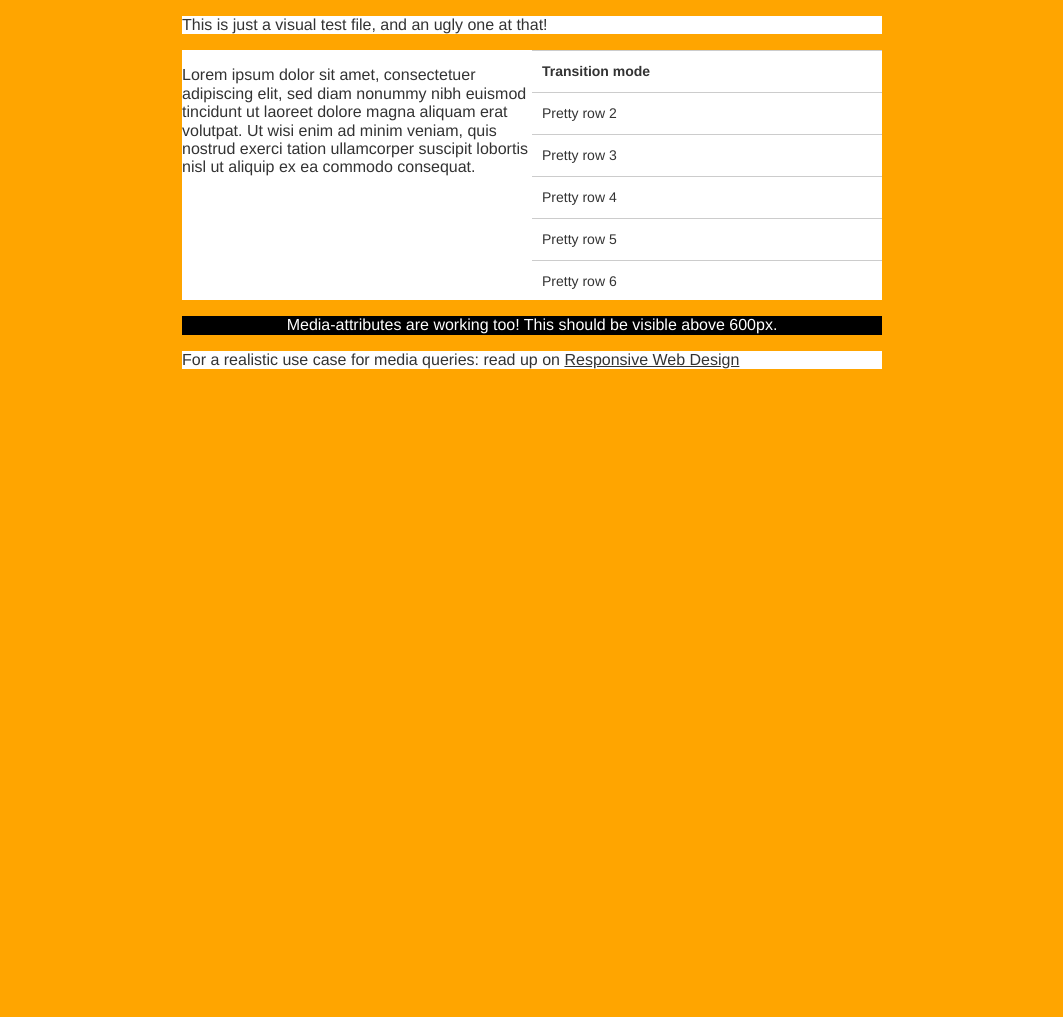
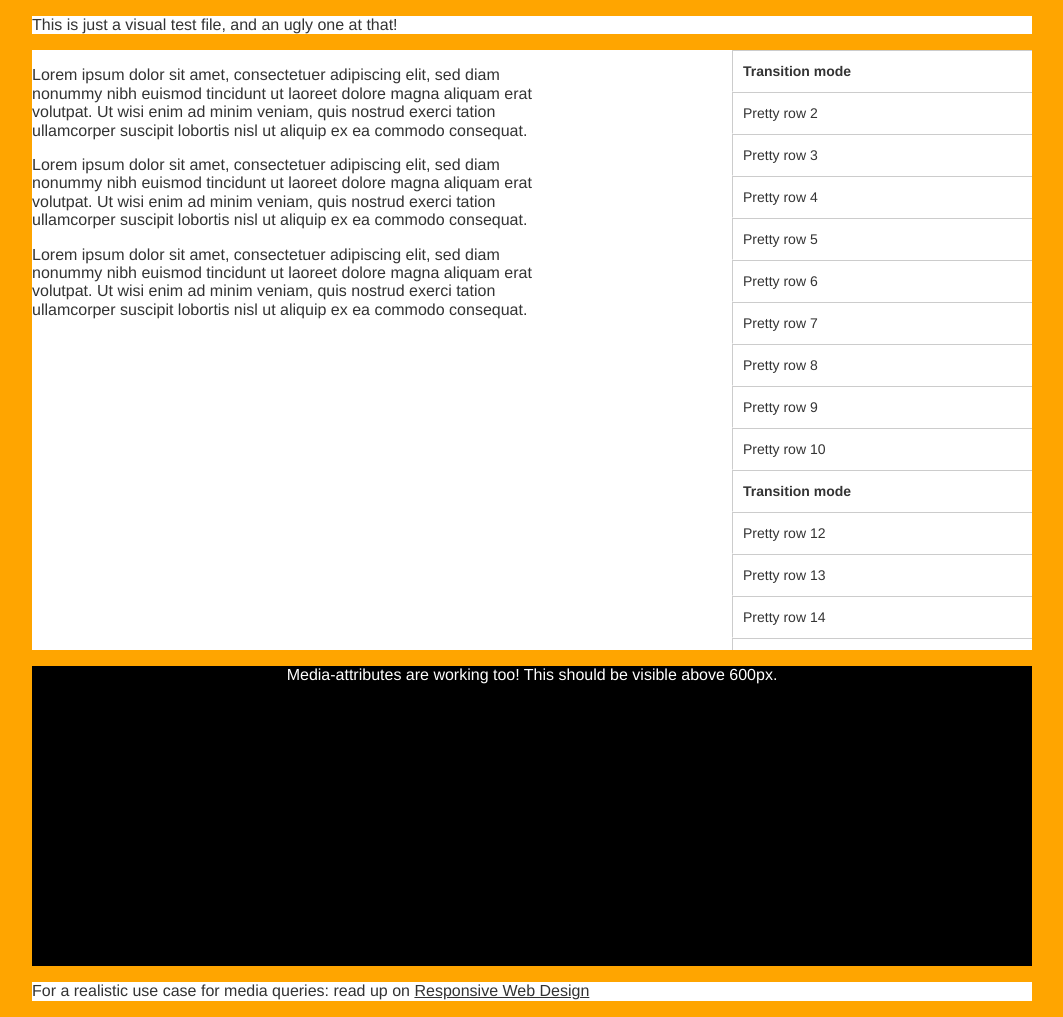
Before and after one commit to roberts-sandbox/test-nick, a PHP site: page /lab/templates/combo/index.html in a window 1280 px wide. Shown: the whole page, without its empty margins (108-1171 px from the left). Before the commit the page ends 369 px from the top, so only its background shows below. Run offline with PHP 8.4, Linux system fonts and the light colour scheme; some libraries are stand-ins or nearby versions.

Commit message:
changed cutoff dimensions

```diff
--- a/lab/templates/combo/css/respond_600px_below.css
+++ b/lab/templates/combo/css/respond_600px_below.css
@@ -11,12 +11,14 @@ body {
 	font-family: Helvetica, sans-serif;
 	overflow-y:hidden;
 	overflow-x:hidden;
+	-webkit-user-select:none;
+    -webkit-text-size-adjust:none;
+
 }
 
 div {
-	width: 60%;
 	min-width: 300px;
-	max-width: 700px;
+	max-width: 1000px;
 	margin: 0 auto;
 	background: #fff;
 	padding: 0;
@@ -26,7 +28,6 @@ a {
 }
 
 #blog {
-	width:60%;
 	overflow: hidden;
 }
 
@@ -43,10 +44,62 @@ a {
 	}
 
 
+
+#transition {
+	position:relative;
+	z-index:1;
+	height:300px;
+	width:100%;
+	display:block;
+	float:left;
+	overflow: auto;
+	overflow-x:hidden;
+}
+
+.scroller {
+	position:absolute; z-index:1;
+	/*-webkit-touch-callout:none;*/
+	-webkit-tap-highlight-color:rgba(0,0,0,0);
+	width:100%;
+	padding:0;
+}
+
+.scroller ul {
+	list-style:none;
+	padding:0;
+	margin:0;
+	text-align:left;
+	overflow:hidden;
+}
+
+.scroller li {
+	padding:0 10px;
+	height:40px;
+	width:100%;
+	line-height:40px;
+	border-left:1px solid #ccc;
+	border-top:1px solid #ccc;
+	border-bottom:1px solid #fff;
+	font-size:14px;
+	overflow:hidden;
+}
+
+
+
+
+
+
+
+
+
+
+
+
+
+
 /* Turn on the scrollbar */
 #blog_nav ::-webkit-scrollbar {
     width: 8px;
-	z-index:9999;
 
 }
 
@@ -109,6 +162,19 @@ display:hidden;
 
 
 
+
+
+
+
+
+
+
+
+
+
+
+
+
 /* hide the attribute-test element. test2.css will show it */
 #attribute-test {
 	display: none;
@@ -137,6 +203,21 @@ display:hidden;
 		background: blue;
 	}
 
+#blog_content {
+	float:left;
+	width:50%
+	}
+
+	#blog_nav {
+	float:right;
+	width:10%;
+	background-color:#cccccc;
+	}
+
+#transition {
+	height:600px;
+	}
+
 }
 
 /*styles for 1000px and up!*/
@@ -145,16 +226,7 @@ display:hidden;
 		background: orange;
 	}
 
-	#blog_content {
-	float:left;
-	width:50%
-	}
 
-	#blog_nav {
-	float:right;
-	width:50%;
-	background-color:#cccccc;
-	}
 }
 
 /*styles for 1300px and up!*/
--- a/lab/templates/combo/css/respond_600px_plus.css
+++ b/lab/templates/combo/css/respond_600px_plus.css
@@ -5,4 +5,5 @@ it should only apply on screen > 600px */
 	color: #fff;
 	background: black;
 	text-align: center;
+	height:300px;
 }
--- a/lab/templates/combo/index.html
+++ b/lab/templates/combo/index.html
@@ -11,8 +11,7 @@
 
 	<link href="css/style.css" rel="stylesheet"/>
 	<link href="css/normalize.css" rel="stylesheet"/>
-	<link href="css/respond_600px_below.css" rel="stylesheet"/>
-	<link href="css/respond_600px_below.css" rel="stylesheet"/>
+	<link href="css/respond_600px_below.css" media="all" rel="stylesheet"/>
 	<link href="css/respond_600px_plus.css" media="screen and (min-width: 600px)" rel="stylesheet"/>
 	<script src="js/respond.src.js"></script>
 
@@ -33,72 +32,8 @@ document.addEventListener('DOMContentLoaded', loaded, false);
 </script>
 
 
-<style type="text/css" media="all">
-ul,li {
-	padding:0;
-	margin:0;
-	border:0;
-}
+<style type="text/css">
 
-/*body {
-	font-size:12px;
-	-webkit-user-select:none;
-    -webkit-text-size-adjust:none;
-	font-family:helvetica;
-	padding:20px;
-}*/
-
-body {
-	overflow-y:hidden;
-	overflow-x:hidden;
-	}
-
-#transition {
-	position:relative;
-	z-index:1;
-	height:250px;
-	width:100%;
-	display:block;
-	float:left;
-	overflow: auto;
-	overflow-x:hidden;
-}
-
-/*#standard {
-	margin-right:20px;
-}*/
-
-.scroller {
-	position:absolute; z-index:1;
-	/*-webkit-touch-callout:none;*/
-	-webkit-tap-highlight-color:rgba(0,0,0,0);
-	width:100%;
-	padding:0;
-}
-
-.scroller ul {
-	list-style:none;
-	padding:0;
-	margin:0;
-	text-align:left;
-	overflow:hidden;
-}
-
-.scroller li {
-	padding:0 10px;
-	height:40px;
-	width:100%;
-	line-height:40px;
-	border-top:1px solid #ccc;
-	border-bottom:1px solid #fff;
-	font-size:14px;
-	overflow:hidden;
-}
-
-#myFrame {
-	position:absolute;
-	top:0; left:0;
-}
 
 </style>
 
@@ -124,6 +59,9 @@ body {
 
 	<div id="blog_content">
 	<p>Lorem ipsum dolor sit amet, consectetuer adipiscing elit, sed diam nonummy nibh euismod tincidunt ut laoreet dolore magna aliquam erat volutpat. Ut wisi enim ad minim veniam, quis nostrud exerci tation ullamcorper suscipit lobortis nisl ut aliquip ex ea commodo consequat.</p>
+		<p>Lorem ipsum dolor sit amet, consectetuer adipiscing elit, sed diam nonummy nibh euismod tincidunt ut laoreet dolore magna aliquam erat volutpat. Ut wisi enim ad minim veniam, quis nostrud exerci tation ullamcorper suscipit lobortis nisl ut aliquip ex ea commodo consequat.</p>
+			<p>Lorem ipsum dolor sit amet, consectetuer adipiscing elit, sed diam nonummy nibh euismod tincidunt ut laoreet dolore magna aliquam erat volutpat. Ut wisi enim ad minim veniam, quis nostrud exerci tation ullamcorper suscipit lobortis nisl ut aliquip ex ea commodo consequat.</p>
+
 	</div><!--end #blog_content-->
 
 	<div id="blog_nav">
```
